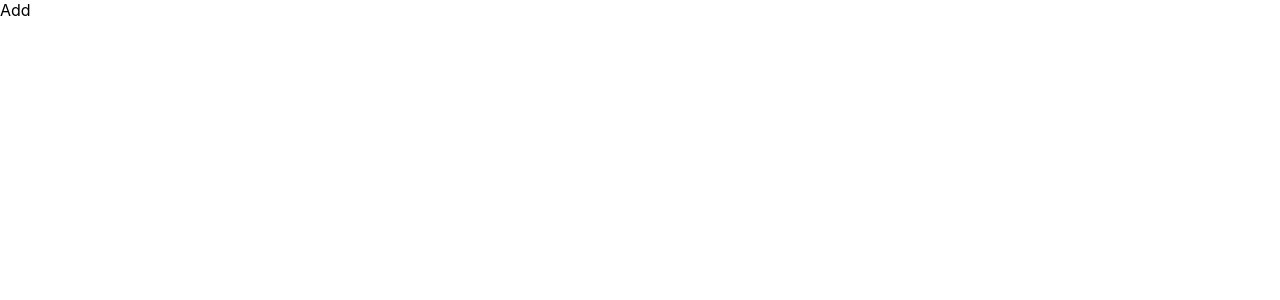
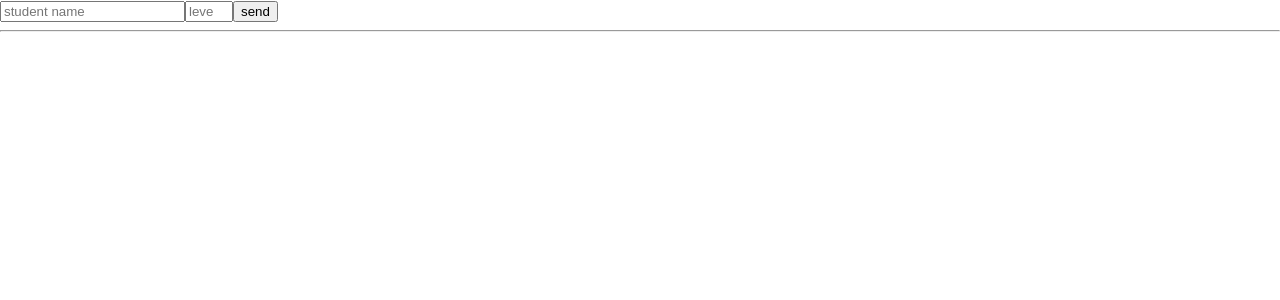
Before and after one commit to ameirahassoun/Pairing-System, a React (Create React App) app in the folder system/: page /add in a window 1280 px wide. Shown: the top 300 px of the page. Built offline with nearby package versions, Linux system fonts and the light colour scheme.

Commit message:
add state to the addstudent

```diff
--- a/system/src/Components/add.js
+++ b/system/src/Components/add.js
@@ -1,10 +1,38 @@
 import React, { Component } from 'react';
 
 class Add extends Component {
+    constructor(props) {
+        super(props);
+        this.state={
+        studentname:'',
+        level:'',
+      }
+    }
+
+    handleChange = e =>  {
+        this.setState({
+          [e.target.name] :e.target.value
+        });
+      };
+
     render() {
         return (
         <div>
-        Add
+            <input type='text'
+                name='studentname'
+                placeholder='student name'
+                onChange={this.handleChange}
+                />
+                <input type='number'
+                name='level'
+                placeholder='level'
+                max='5'
+                min='0'
+                onChange={this.handleChange}
+                />
+                <button onClick={this.addstudent}>send</button>
+
+                <hr />
         </div>
         )
     }
```
Also changed, not shown: 1 other file (tests, documents, lock files or other folders). Lines whose indentation alone changed are shown as unchanged.
